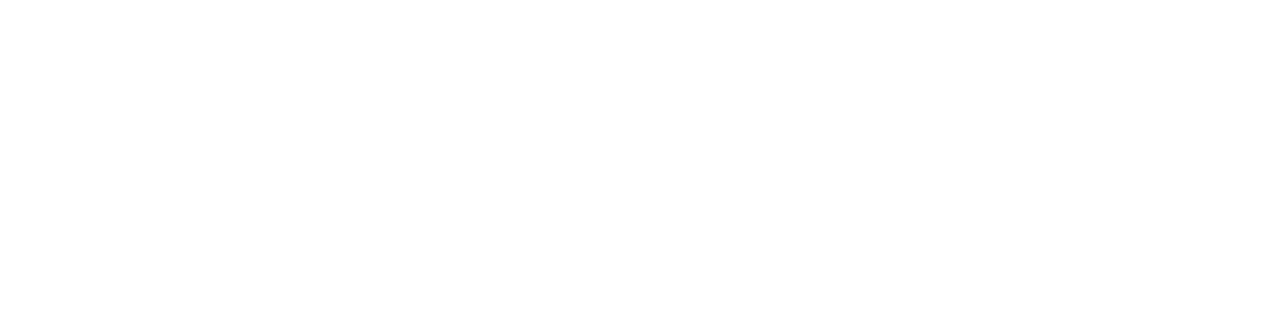
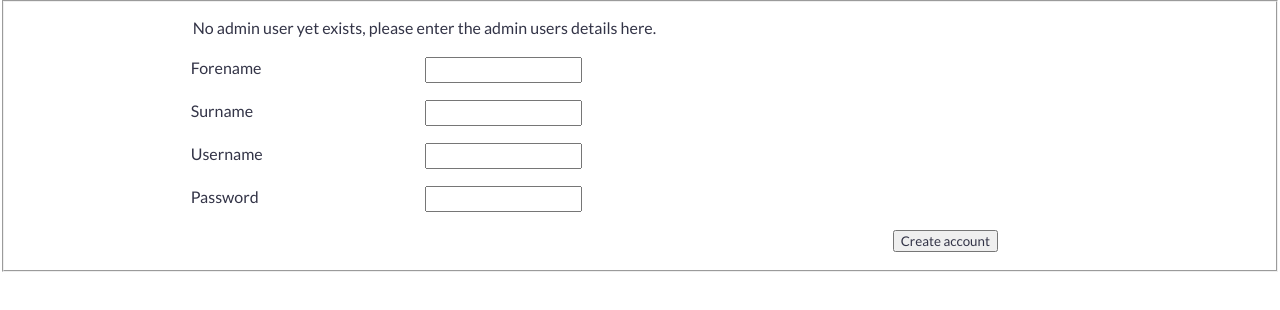
Before and after one commit to tealeg/FootballPredictionGame, a plain HTML site: page static/firstuser.html in a window 1280 px wide. Drawn offline with nearby package versions, Linux system fonts and the light colour scheme.

Commit message:
Use simple grid CSS for layout

```diff
--- a/static/firstuser.html
+++ b/static/firstuser.html
@@ -3,19 +3,48 @@
 <html>
   <head>
     <meta charset="UTF-8">
-    <script type="text/javascript" href="/js/user.js">
+    <script src="https://cdn.jsdelivr.net/npm/vue/dist/vue.js"></script>
+    <script src="https://unpkg.com/axios/dist/axios.min.js"></script>
+    <link rel="stylesheet" type="text/css" href="/css/main.css"></link>
+    <link rel="stylesheet" type="text/css" href="/css/grid/simple-grid.css"></link>
   </head>
   <body>
     <form id="user-form" v-on:submit="createUser">
       <fieldset>
-        <legend>No admin user yet exists, please enter the admin users details here.</legend>
-        Forename: <input type="text" name="forename"/><br />
-        Surname: <input type="text" name="surname"/><br />
-        Username: <input type="text" name="username"/><br />
-        Password: <input type="password" name="password"/><br />
-        <input type="hidden" name="isadmin" value="true" />
-        <input type="submit" value="Create account"/>
+	<div class="container">
+	  <div class="row">
+	    <div class="col-12">
+              <legend>No admin user yet exists, please enter the admin users details here.</legend>
+	    </div>
+	  </div>
+	  <div class="row">
+	    <div class="col-3"><label for="forename">Forename</label></div>
+	    <div class="col-9"><input type="text" name="forename"/></div>
+	  </div>
+	  <div class="row">
+	    <div class="col-3"><label for="surname">Surname</label></div>
+	    <div class="col-9"><input type="text" name="surname"/></div>
+	  </div>
+	  <div class="row">
+	    <div class="col-3"><label for="username">Username</label></div>
+	    <div class="col-9"><input type="text" name="username"/></div>
+	  </div>
+	  <div class="row">
+	    <div class="col-3"><label for="password">Password</label></div>
+	    <div class="col-9"><input type="password" name="password"/></div>
+	  </div>
+	  <div class="row">
+	    <div class="col-9">
+	      <!-- Though it can't be seen, I'll embed it in this cell because it makes the code look nice ;-) -->
+              <input type="hidden" name="isadmin" value="true" />
+	    </div>
+	    <div class="col-3">
+              <input type="submit" value="Create account"/>
+	    </div>
+	  </div>
+	</div>
       </fieldset>
     </form>
+    <script src="/js/user.js"></script>
   </body>
 </html>
```
